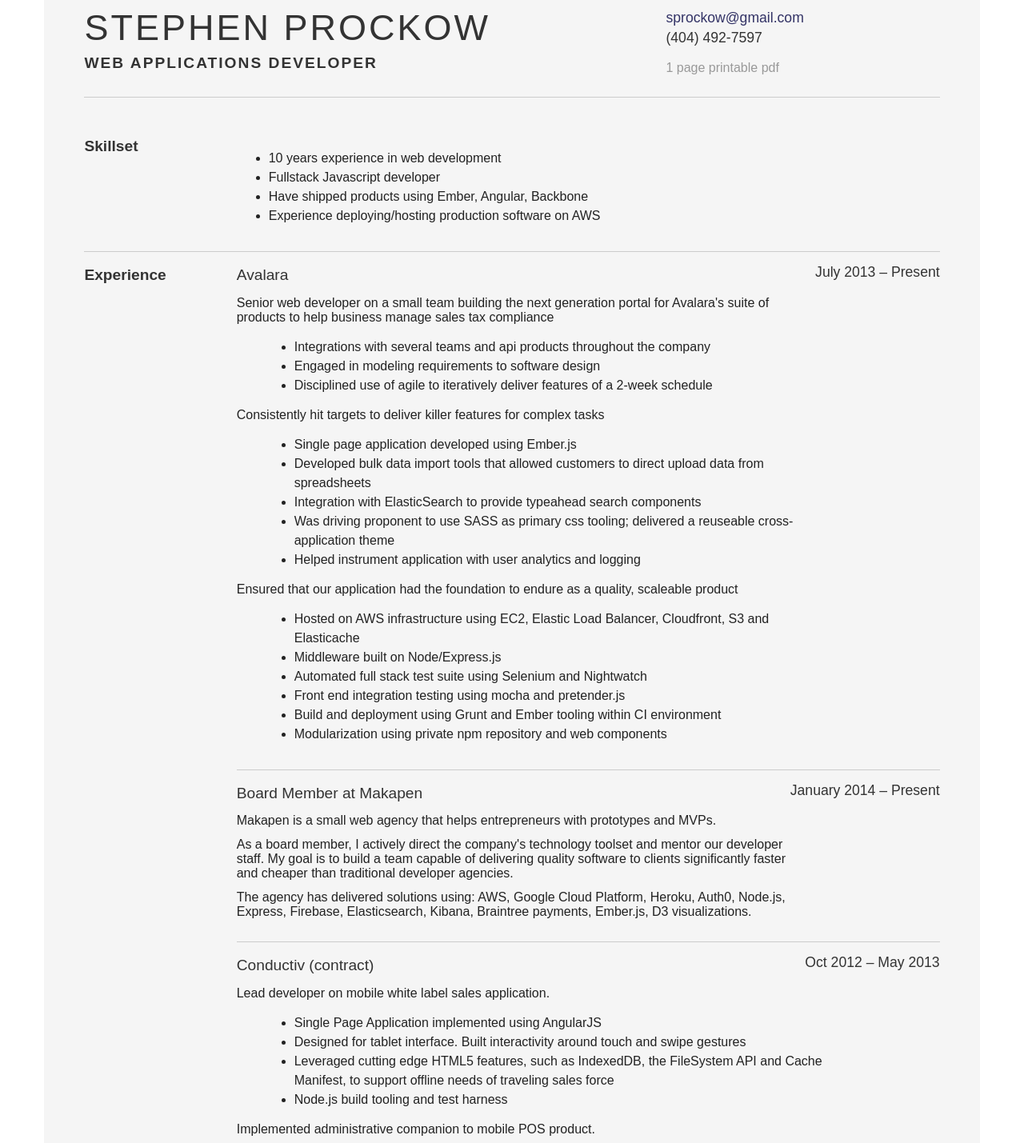
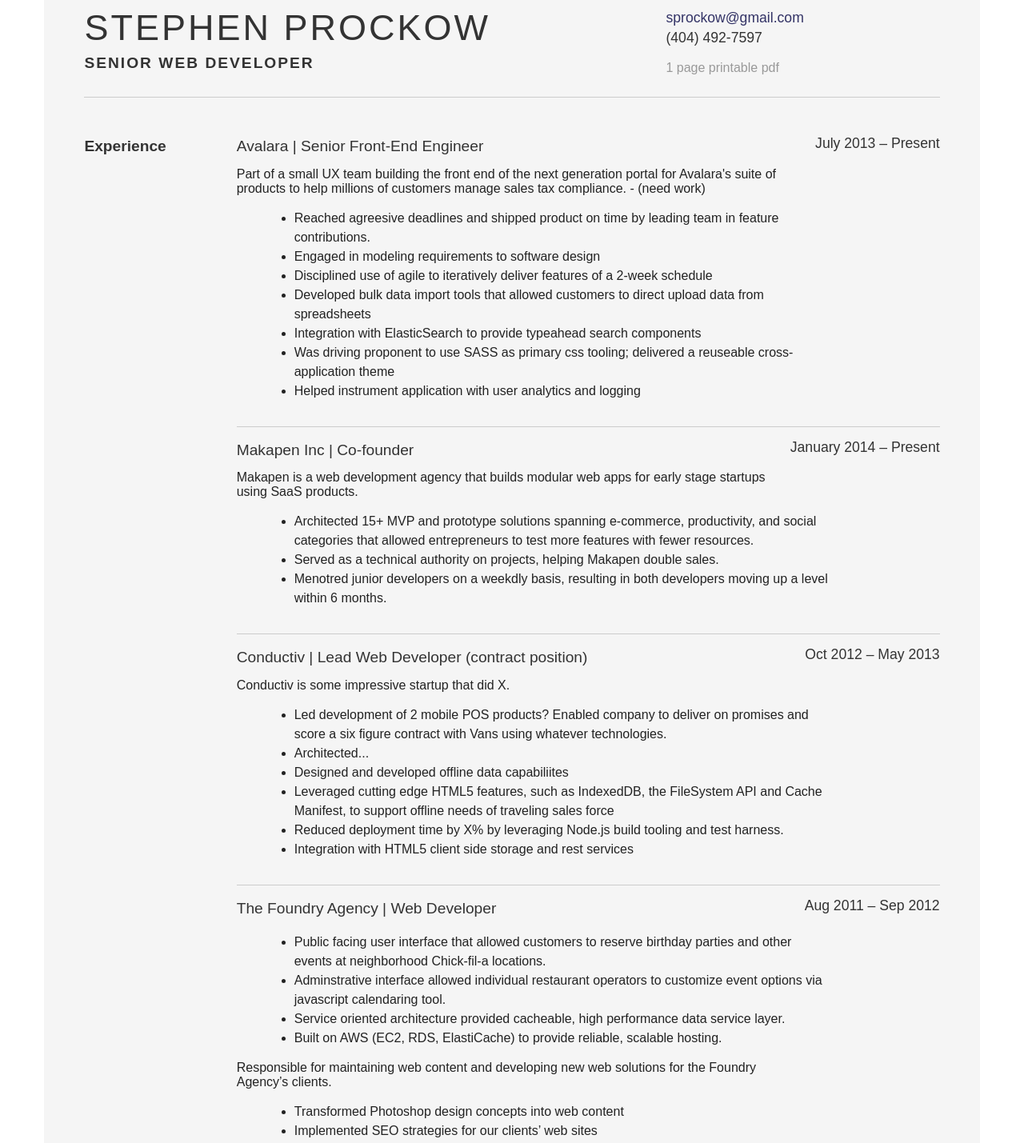
Before and after one commit to sprockow/resume_site, a website: page app/index.html in a window 1280 px wide. Shown: the part 115-1544 px from the top of the page at 80% size. Drawn offline with Linux system fonts and the light colour scheme.

Commit message:
preliminary content edits

```diff
--- a/app/index.html
+++ b/app/index.html
@@ -1,5 +1,6 @@
 <!doctype html>
 <html lang="">
+
 <head>
     <meta charset="utf-8">
     <meta http-equiv="X-UA-Compatible" content="IE=edge">
@@ -34,6 +35,7 @@
     <!-- Your styles -->
     <link rel="stylesheet" href="styles/main.css">
 </head>
+
 <body class="mdl-demo mdl-color--grey-100 mdl-color-text--grey-700 mdl-base">
     <div class="main" role="main">
         <div id="inner">
@@ -41,7 +43,7 @@
                 <div class="yui-gc">
                     <div class="yui-u first">
                         <h1>Stephen Prockow</h1>
-              <h2>Web Applications Developer</h2>
+                        <h2>Senior Web Developer</h2>
                     </div>
                     <div class="yui-u">
                         <div class="contact-info no-print">
@@ -72,43 +74,29 @@
                     <div class="yui-b">
                         <div class="yui-gf">
                             <div class="yui-u first">
-                  <h2>Skillset</h2>
-                </div>
-                <div class="yui-u">
-                  <ul>
-                    <li>10 years experience in web development</li>
-                    <li>Fullstack Javascript developer</li>
-                    <li>Have shipped products using Ember, Angular, Backbone</li>
-                    <li>Experience deploying/hosting production software on AWS</li>
-                  </ul>
-                </div>
-              </div>
-
-              <div class="yui-gf">
-                <div class="yui-u first">
                                 <h2>Experience</h2>
                             </div>
                             <!--// .yui-u -->
                             <div class="yui-u">
-
                                 <div class="job">
-                    <h2>Avalara</h2>
+                                    <h2>Avalara | Senior Front-End Engineer</h2>
                                     <h4>July 2013 – Present</h4>
                                     <p>
-                      Senior web developer on a small team building the next generation portal for Avalara's suite of products to help business manage sales tax compliance
+                                        Part of a small UX team building the front end of the next generation portal for Avalara's suite of products to help millions of customers manage sales tax compliance. - (need work)
                                     </p>
                                     <ul>
-                      <li>Integrations with several teams and api products throughout the company</li>
+                                        <li>Reached agreesive deadlines and shipped product on time by leading team in feature contributions.</li>
                                         <li class="no-print">Engaged in modeling requirements to software design</li>
                                         <li>Disciplined use of agile to iteratively deliver features of a 2-week schedule</li>
-                    </ul>
-                    <p>Consistently hit targets to deliver killer features for complex tasks</p>
-                    <ul>
-                      <li>Single page application developed using Ember.js</li>
                                         <li>Developed bulk data import tools that allowed customers to direct upload data from spreadsheets</li>
                                         <li>Integration with ElasticSearch to provide typeahead search components</li>
                                         <li>Was driving proponent to use SASS as primary css tooling; delivered a reuseable cross-application theme</li>
                                         <li>Helped instrument application with user analytics and logging</li>
+                                    </ul>
+                                    <!--
+                    <p>Consistently hit targets to deliver killer features for complex tasks</p>
+                    <ul>
+
                     </ul>
                     <p>Ensured that our application had the foundation to endure as a quality, scaleable product</p>
                     <ul>
@@ -119,70 +107,67 @@
                       <li>Build and deployment using Grunt and Ember tooling within CI environment</li>
                       <li class="no-print">Modularization using private npm repository and web components</li>
                     </ul>
+-->
                                 </div>
 
 
                                 <div class="job">
-                    <h2>Board Member at Makapen</h2>
+                                    <h2>Makapen Inc | Co-founder</h2>
                                     <h4>January 2014 – Present</h4>
-                    <p>Makapen is a small web agency that helps entrepreneurs with prototypes and MVPs.</p>
-                    <p>As a board member, I actively direct the company's technology toolset and mentor our developer staff. My goal is to build a team capable of delivering quality software to clients significantly faster and cheaper than traditional developer agencies.</p>
-                    <p class="no-print">The agency has delivered solutions using: AWS, Google Cloud Platform, Heroku, Auth0, Node.js, Express, Firebase, Elasticsearch, Kibana, Braintree payments, Ember.js, D3 visualizations.</p>
+                                    <p>Makapen is a web development agency that builds modular web apps for early stage startups using SaaS products. </p>
+                                    <ul>
+                                        <li>Architected 15+ MVP and prototype solutions spanning e-commerce, productivity, and social categories that allowed entrepreneurs to test more features with fewer resources.</li>
+                                        <li>Served as a technical authority on projects, helping Makapen double sales.</li>
+                                        <li>Menotred junior developers on a weekdly basis, resulting in both developers moving up a level within 6 months.</li>
+                                    </ul>
                                 </div>
 
                                 <div class="job">
-                    <h2>Conductiv (contract)</h2>
+                                    <h2>Conductiv | Lead Web Developer (contract position)</h2>
                                     <h4>Oct 2012 – May 2013</h4>
                                     <p>
-                      Lead developer on mobile white label sales application.
+                                        Conductiv is some impressive startup that did X.
                                     </p>
                                     <ul>
                                         <li>
-                        Single Page Application implemented using AngularJS
+                                            Led development of 2 mobile POS products? Enabled company to deliver on promises and score a six figure contract with Vans using whatever technologies.
                                         </li>
                                         <li>
-                        Designed for tablet interface. Built interactivity around touch and swipe gestures
+                                            Architected...
                                         </li>
-                      <li class="only-print">
+                                        <li>
                                             Designed and developed offline data capabiliites
                                         </li>
-                      <li class="no-print">
+                                        <li>
                                             Leveraged cutting edge HTML5 features, such as IndexedDB, the FileSystem API and Cache Manifest, to support offline needs of traveling sales force
                                         </li>
-                      <li class="no-print">
-                        Node.js build tooling and test harness
+                                        <li>
+                                            Reduced deployment time by X% by leveraging Node.js build tooling and test harness.
                                         </li>
-                    </ul>
-                    <p class="no-print">
-                      Implemented administrative companion to mobile POS product.
-                    </p>
-                    <ul class="no-print">
                                         <li>
                                             Integration with HTML5 client side storage and rest services
                                         </li>
-                      <li>
-                        Built with Backbone.js and Knockout
-                      </li>
                                     </ul>
+
                                 </div>
                                 <div class="job">
-                    <h2>The Foundry Agency (contract)</h2>
+                                    <h2>The Foundry Agency | Web Developer</h2>
                                     <h4>Aug 2011 – Sep 2012</h4>
                                     <p>
-                      Designed and developed .NET MVC application for Chick-fil-a customer engagement platform
+
                                     </p>
                                     <ul>
                                         <li class="no-print">
-                        Public facing user interface that allowed customers to reserve birthday parties and other events at neighborhood Chick-fil-a locations
+                                            Public facing user interface that allowed customers to reserve birthday parties and other events at neighborhood Chick-fil-a locations.
                                         </li>
                                         <li class="no-print">
-                         Adminstrative interface allowed individual restaurant operators to customize event options via javascript calendaring tool
+                                            Adminstrative interface allowed individual restaurant operators to customize event options via javascript calendaring tool.
                                         </li>
                                         <li class="no-print">
-                        Service oriented architecture provided cacheable, high performance data service layer
+                                            Service oriented architecture provided cacheable, high performance data service layer.
                                         </li>
                                         <li>
-                        Built on AWS (EC2, RDS, ElastiCache) to provide reliable, scalable hosting
+                                            Built on AWS (EC2, RDS, ElastiCache) to provide reliable, scalable hosting.
                                         </li>
                                     </ul>
                                     <p class="no-print">
@@ -190,12 +175,10 @@
                                     </p>
                                     <ul class="no-print">
                                         <li>
-                        Transformed Photoshop design concepts into
-                        web content
+                                            Transformed Photoshop design concepts into web content
                                         </li>
                                         <li>
-                        Implemented SEO strategies for our clients’
-                        web sites
+                                            Implemented SEO strategies for our clients’ web sites
                                         </li>
                                         <li>
                                             Maintained a custom tailored CMS solution to manage fleet of brands' sites
@@ -224,8 +207,7 @@
                                     <h2>Ciena</h2>
                                     <h4>Oct 2009 – Aug 2010</h4>
                                     <p class="no-print">
-                      Designed and implemented new UI for Telecom monitoring
-                      application
+                                        Designed and implemented new UI for Telecom monitoring application
                                     </p>
                                     <ul class="no-print">
                                         <li>
@@ -239,17 +221,14 @@
                                         </li>
                                     </ul>
                                     <p class="no-print">
-                      Iterative development and maintenance
-                      of 15 year old software product
+                                        Iterative development and maintenance of 15 year old software product
                                     </p>
                                     <ul class="no-print">
                                         <li>
-                        Fixed software bugs within disciplined bug
-                        tracking and resolution pipeline
+                                            Fixed software bugs within disciplined bug tracking and resolution pipeline
                                         </li>
                                         <li>
-                        Championed and actively pursued refactoring
-                        of code base
+                                            Championed and actively pursued refactoring of code base
                                         </li>
                                     </ul>
                                 </div>
@@ -257,8 +236,7 @@
                                     <h2>Aflac internship</h2>
                                     <h4>May-Aug 2009 &amp; May-Aug 2010</h4>
                                     <p>
-                      Developed features for the SharePoint platform
-                      used by Aflac's corporate offices
+                                        Developed features for the SharePoint platform used by Aflac's corporate offices
                                     </p>
                                     <ul class="no-print">
                                         <li>
@@ -285,8 +263,7 @@
                                 </p>
                                 <ul>
                                     <li class="no-print">
-                      Specialization in Software Engineering Patterns &amp;
-                      Practices
+                                        Specialization in Software Engineering Patterns &amp; Practices
                                     </li>
                                     <li class="no-print">
                                         PURA research award for work in using of dynamic tainting as a tool for detecting security vulnerabilities
@@ -351,13 +328,21 @@
 
     <!-- Google Analytics: change UA-XXXXX-X to be your site's ID -->
     <script>
-      (function(i,s,o,g,r,a,m){i['GoogleAnalyticsObject']=r;i[r]=i[r]||function(){
-      (i[r].q=i[r].q||[]).push(arguments)},i[r].l=1*new Date();a=s.createElement(o),
-      m=s.getElementsByTagName(o)[0];a.async=1;a.src=g;m.parentNode.insertBefore(a,m)
-      })(window,document,'script','//www.google-analytics.com/analytics.js','ga');
+        (function (i, s, o, g, r, a, m) {
+            i['GoogleAnalyticsObject'] = r;
+            i[r] = i[r] || function () {
+                (i[r].q = i[r].q || []).push(arguments)
+            }, i[r].l = 1 * new Date();
+            a = s.createElement(o),
+                m = s.getElementsByTagName(o)[0];
+            a.async = 1;
+            a.src = g;
+            m.parentNode.insertBefore(a, m)
+        })(window, document, 'script', '//www.google-analytics.com/analytics.js', 'ga');
         ga('create', 'UA-XXXXX-X', 'auto');
         ga('send', 'pageview');
     </script>
     <!-- Built with love using Web Starter Kit -->
 </body>
+
 </html>
```
Lines whose indentation alone changed are shown as unchanged.
